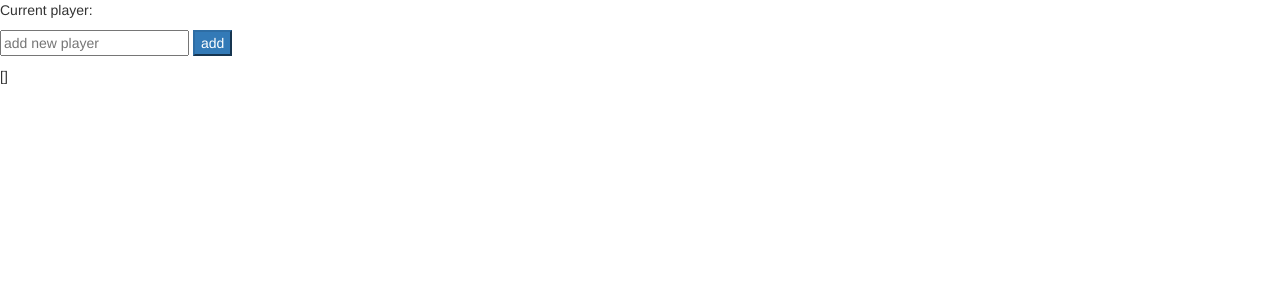
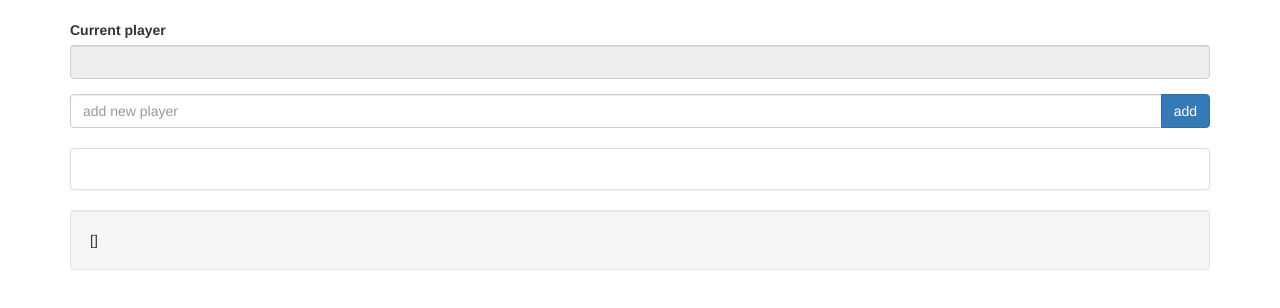
Before and after one commit to davidnoorda/scorer, a plain HTML site: page index.html in a window 1280 px wide. Drawn offline with nearby package versions, Linux system fonts and the light colour scheme.

Commit message:
UI updates

```diff
--- a/index.html
+++ b/index.html
@@ -2,6 +2,7 @@
 <html ng-app="scorerApp">
 
 <head>
+    <meta name="viewport" content="width=device-width, initial-scale=1">
     <script src="https://ajax.googleapis.com/ajax/libs/angularjs/1.4.8/angular.min.js"></script>
     <script src="scorer.js"></script>
     <link rel="stylesheet" href="https://maxcdn.bootstrapcdn.com/bootstrap/3.3.6/css/bootstrap.min.css" integrity="sha384-1q8mTJOASx8j1Au+a5WDVnPi2lkFfwwEAa8hDDdjZlpLegxhjVME1fgjWPGmkzs7"
@@ -9,29 +10,46 @@
 </head>
 
 <body>
-    <div ng-controller="ScorerController as scorer">
+    <br>
 
-        <div ng-show="newTurnPrompt">
-            <button ng-click="newTurn()">New turn</button>
+    <div class="container" ng-controller="ScorerController as scorer">
+        <div class="row">
+            <div class="col-md-12">
+                <form>
+                    <div class="form-group">
+                        <label for="shooter">Current player</label>
+                        <input type="text" class="form-control" id="shooter" value="{{getCurrentPlayer().name}}" readonly>
                     </div>
 
-        <div>
-            <p>Current player: {{getCurrentPlayer().name}}</p>
+                    <div class="btn-group btn-group-justified" ng-hide="canAddPlayer()">
+                        <div class="btn-group" role="group">
+                            <button class="btn btn-success" ng-click="addHit()" type="submit">Hit</button>
+                        </div>
+                        <div class="btn-group" role="group">
+                            <button class="btn btn-danger" ng-click="addMiss()" type="submit">Miss</button>
+                        </div>
+                    </div>
 
-            <div ng-hide="canAddPlayer()">
-                <form ng-submit="addHit()">
-                    <input type="submit" value="Hit">
-                </form>
-                <form ng-submit="addMiss()">
-                    <input type="submit" value="Miss">
+                    <div class="form-group" ng-show="newTurnPrompt">
+                        <button class="btn btn-primary btn-block" ng-click="newTurn()">New turn</button>
+                    </div>
+
+                    <div class="input-group" ng-show="canAddPlayer()">
+                        <input type="text" class="form-control" ng-model="playerName" placeholder="add new player">
+                        <span class="input-group-btn">
+                            <button class="btn btn-primary" ng-click="addPlayer()">add</button>
+                        </span>
+                    </div>
                 </form>
             </div>
+        </div>
 
-            <form ng-submit="addPlayer()" ng-show="canAddPlayer()">
-                <input type="text" ng-model="playerName" placeholder="add new player">
-                <input class="btn-primary" type="submit" value="add">
-            </form>
+        <br>
 
+        <div class="row">
+            <div class="col-md-12">
+                <div class="panel panel-default">
+                    <div class="panel-body">
                         <ul>
                             <li ng-repeat="player in players">
                                 {{player.name}}
@@ -43,9 +61,17 @@
                                 <span ng-repeat="shot in player.shots">{{shot.made}}</span>
                             </li>
                         </ul>
+                    </div>
+                </div>
+            </div>
+        </div>
 
-            <div>
+        <div class="row">
+            <div class="col-md-12">
+                <div class="well">
                     {{getJSON()}}
+                </div>
+            </div>
         </div>
 
     </div>
```
Lines whose indentation alone changed are shown as unchanged.
